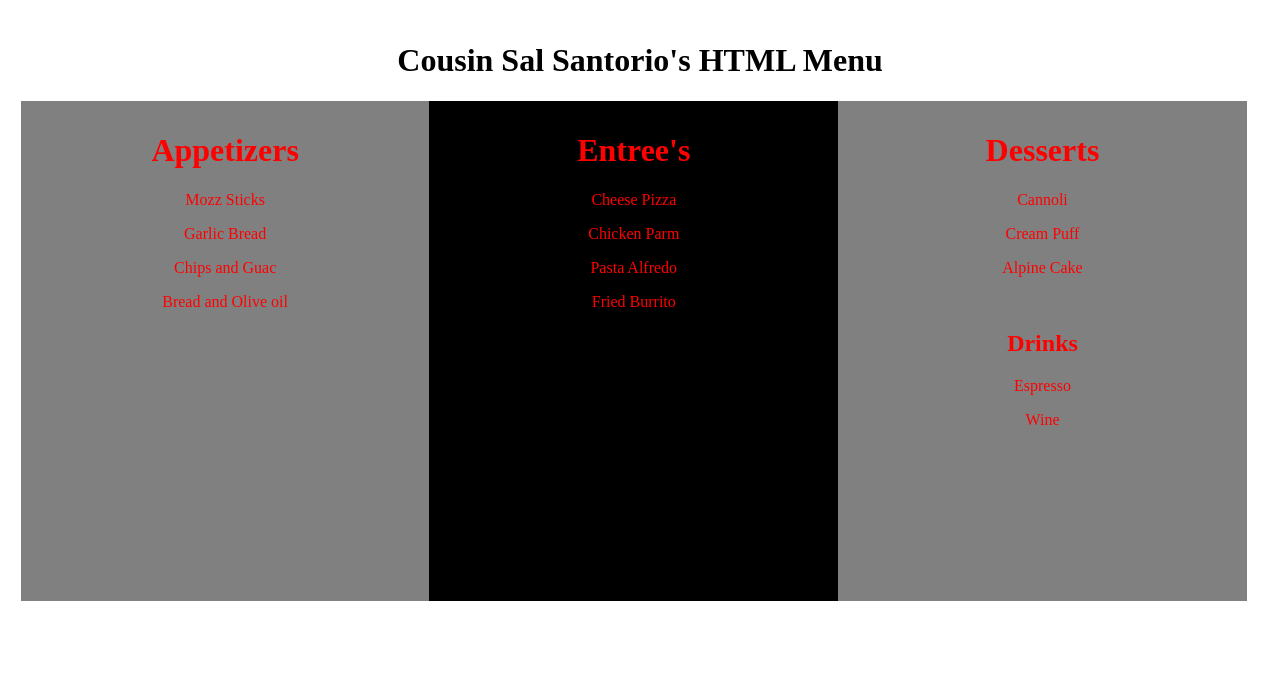
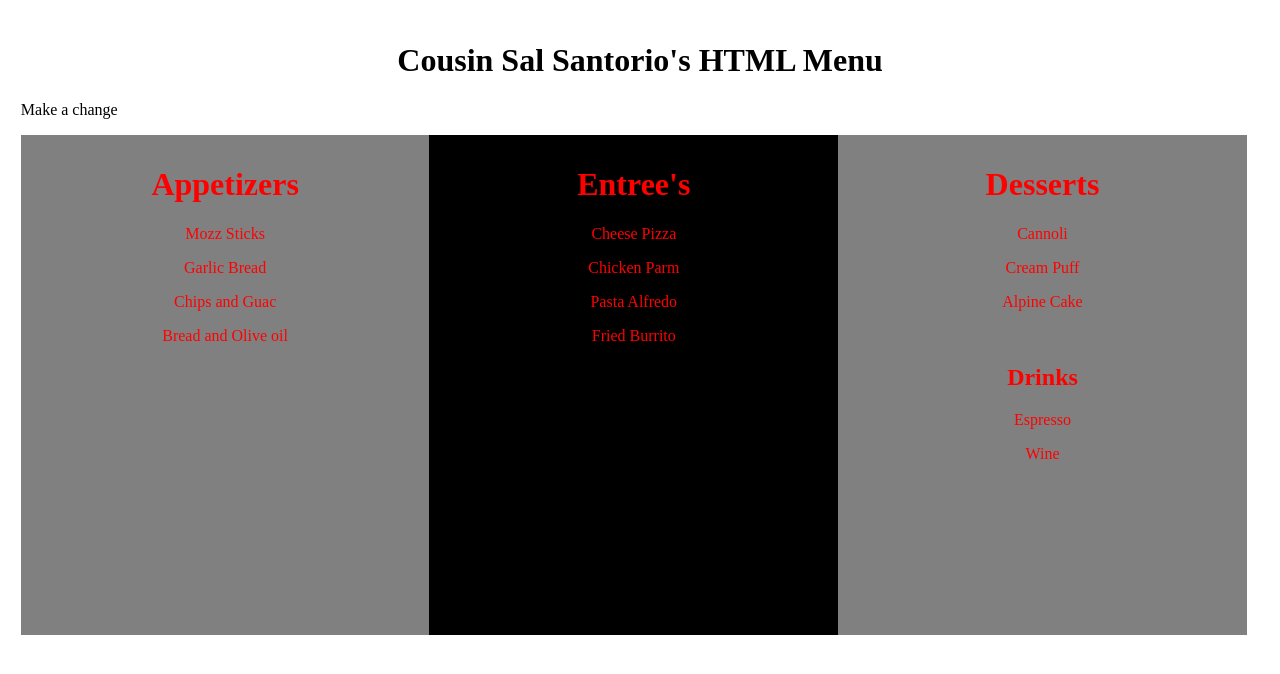
Before and after one commit to theactualcharliebrown/me_and_myself, a plain HTML site: page index.html in a window 1280 px wide. Drawn offline with Linux system fonts and the light colour scheme.

Commit message:
make a change

```diff
--- a/index.html
+++ b/index.html
@@ -33,6 +33,7 @@
 </head>
 <body>
 <h1 style="text-align: center;">Cousin Sal Santorio's HTML Menu</h1>
+<p>Make a change</p>
 <div class="container">
 <div class="left">
 <h1>Appetizers</h1>
```
